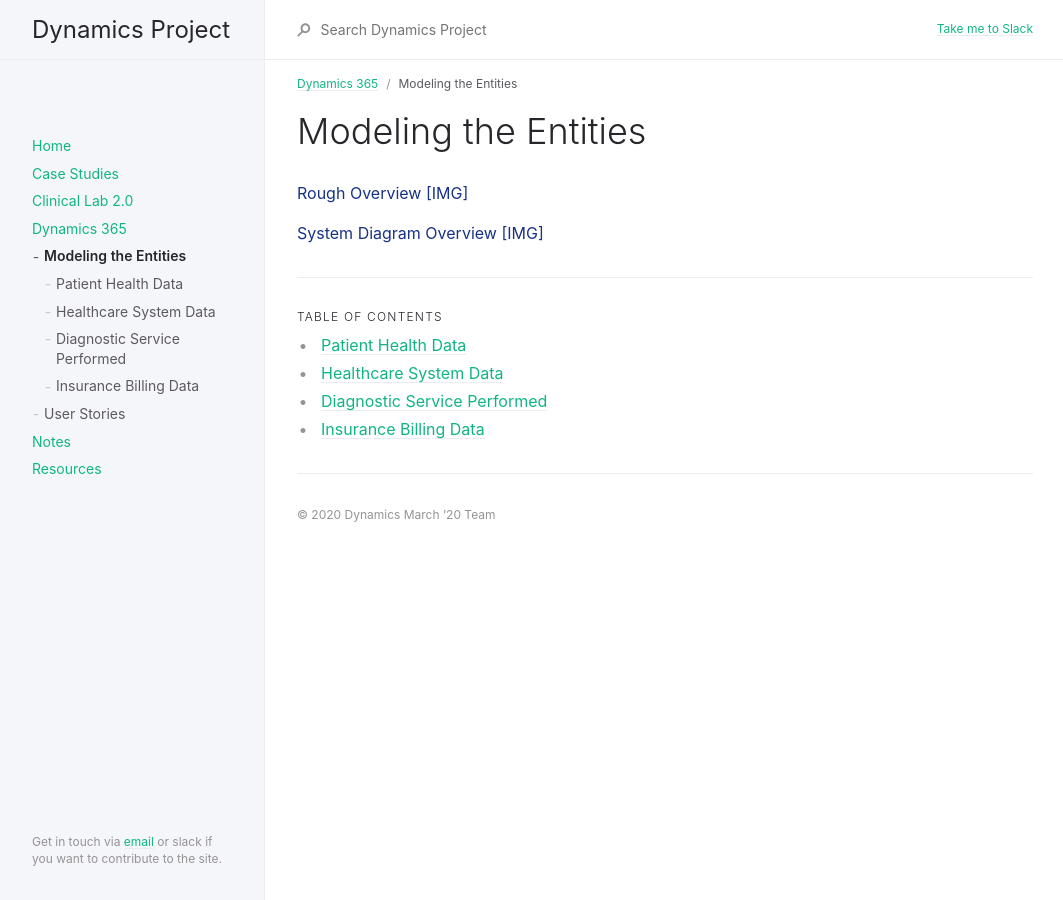
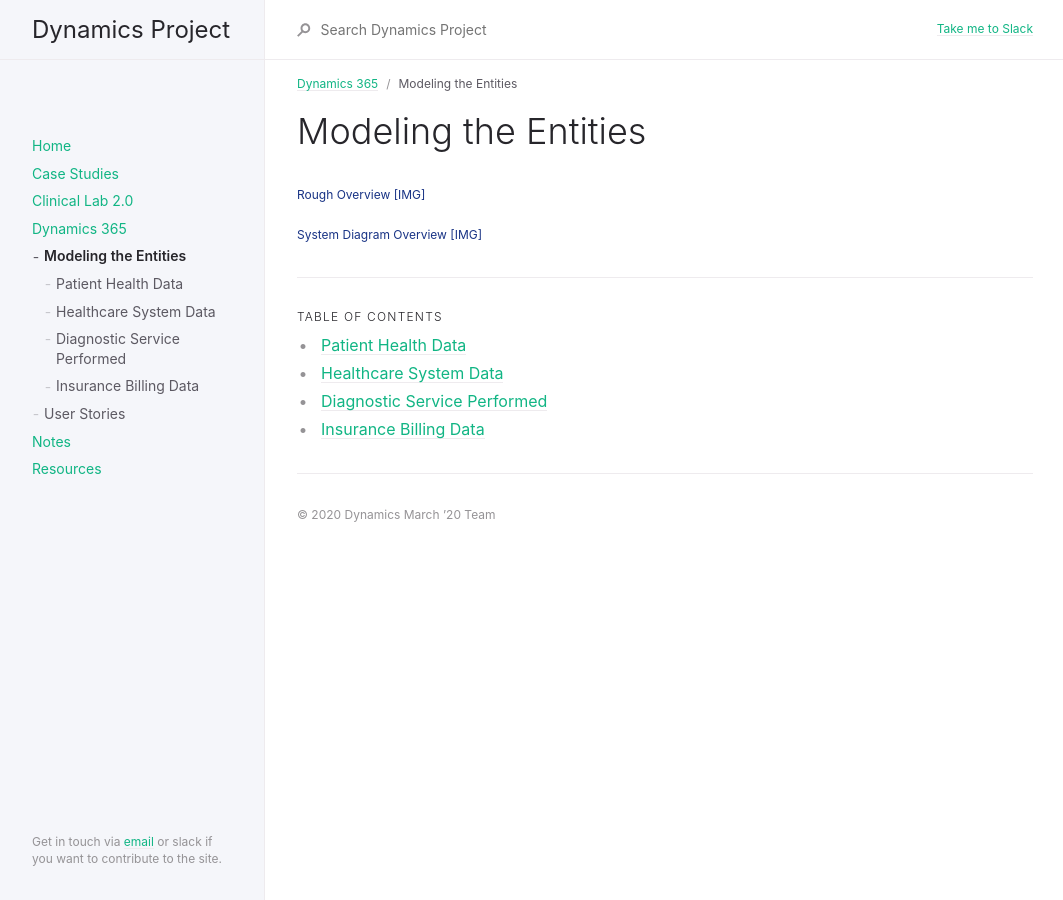
Before and after one commit to smoothstack/smoothstack.github.io, a Jekyll site: the page built from docs/dynamics-365/modeling/modeling.md, in a window 1280 px wide. Shown: the whole page, without its empty margins (107-1170 px from the left). Built offline with Jekyll 4.4.1, drawn with Linux system fonts in a browser that asks for light colours.

Commit message:
update font size of img links

```diff
--- a/docs/dynamics-365/modeling/modeling.md
+++ b/docs/dynamics-365/modeling/modeling.md
@@ -10,6 +10,6 @@ permalink: /docs/dynamics-365/modeling
 # Modeling the Entities
 {: .no_toc }
 
-<a href='/assets/images/entities.png' target='_blank' class='custom_link_color'>Rough Overview [IMG]</a>
+<a href='/assets/images/entities.png' target='_blank' class='custom_link_color fs-2'>Rough Overview [IMG]</a>
 
-<a href='/assets/images/entityoverview.png' target='_blank' class='custom_link_color'>System Diagram Overview [IMG]</a>
+<a href='/assets/images/entityoverview.png' target='_blank' class='custom_link_color fs-2'>System Diagram Overview [IMG]</a>
```
